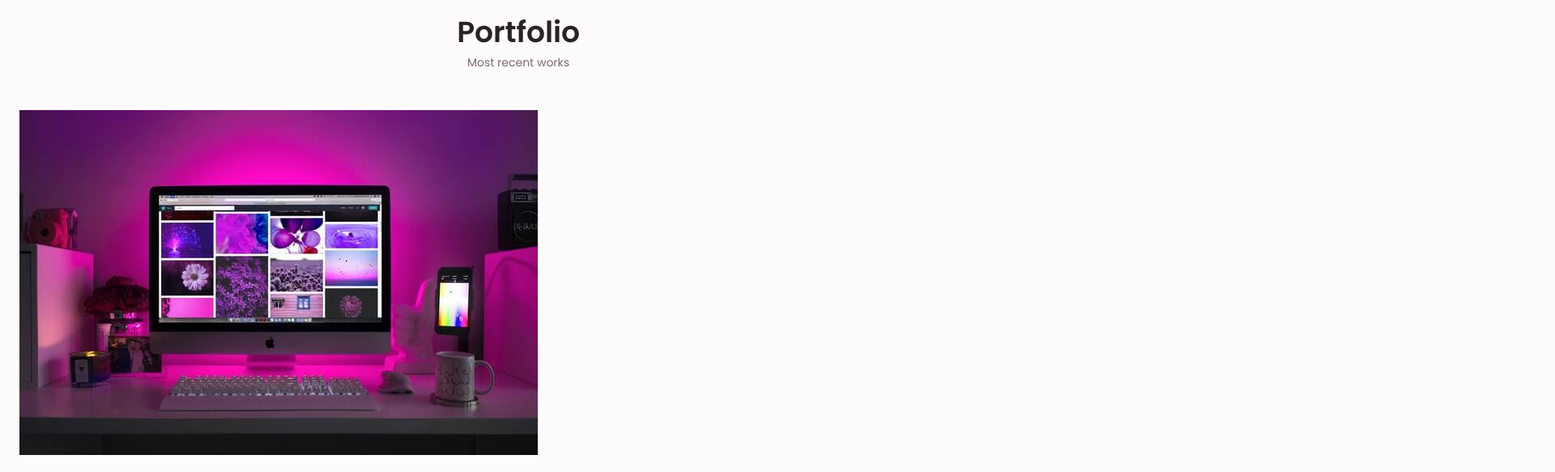
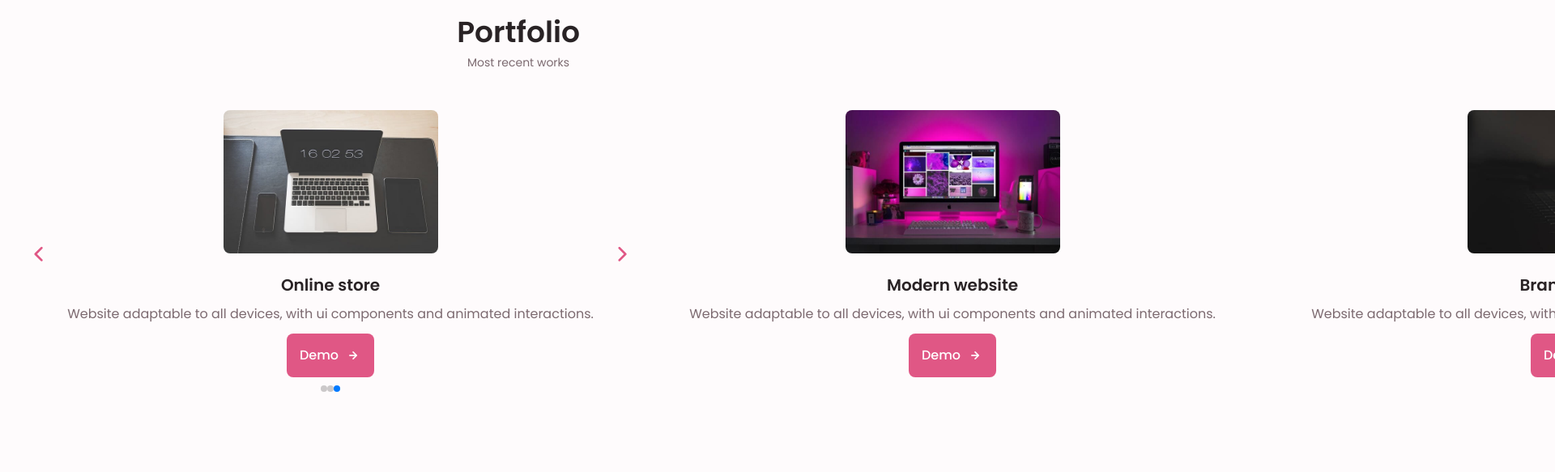
Before and after one commit to Silent-Watcher/portfolio, a website: page src/assets/pug/index.pug in a window 1280 px wide. Shown: the part 3540-4123 px from the top of the page at 81% size, 1920 px wide, since content can reach past the window. Drawn offline with nearby package versions, Linux system fonts and the light colour scheme; files that its build step writes are made by us from their sources; files whose address does not match are found by name.

Commit message:
finish portfolio section

```diff
--- a/src/assets/js/app.js
+++ b/src/assets/js/app.js
@@ -81,3 +81,17 @@ $.addEventListener('keyup', (event) => {
   if (event.key === 'Escape') closeModals();
 });
 //
+// swiper slider in portfolio section
+var swiper = new Swiper(".portfolio__container", {
+  cssMode: true,
+  loop:true,
+  navigation: {
+    nextEl: ".swiper-button-next",
+    prevEl: ".swiper-button-prev",
+  },
+  pagination: {
+    el: ".swiper-pagination",
+    clickable:true,
+  },
+  // keyboard: true,
+});
--- a/src/assets/pug/includes/_head.pug
+++ b/src/assets/pug/includes/_head.pug
@@ -2,6 +2,7 @@ head
     meta(charset="UTF-8")
     meta(http-equiv="X-UA-Compatible", content="IE=edge")
     meta(name="viewport", content="width=device-width, initial-scale=1.0")
+    link(rel="stylesheet", href="assets/css/swiper-bundle.min.css")
     //- favicon
     link(rel='apple-touch-icon' sizes='180x180' href='assets/img/favicon/apple-touch-icon.png')
     link(rel='icon' type='image/png' sizes='32x32' href='assets/img/favicon/favicon-32x32.png')
--- a/src/assets/pug/includes/_scripts.pug
+++ b/src/assets/pug/includes/_scripts.pug
@@ -1,2 +1,3 @@
+script(src="assets/js/swiper-bundle.min.js")
 script(src='https://cdn.lordicon.com/xdjxvujz.js')
 script(src="assets/js/app.js")
--- a/src/assets/pug/index.pug
+++ b/src/assets/pug/index.pug
@@ -328,29 +328,34 @@ html(lang="en")
         section.portfolio.section#portfolio
             h2.section__title Portfolio
             span.section__subtitle Most recent works
-            .portfolio__container.container
-                div
-                    .portfolio__content.grid
+            .portfolio__container.container.swiper.mySwiper
+                div.swiper-wrapper
+                    .portfolio__content.grid.swiper-slide
                         img.portfolio__img.img-fluid(src="assets/img/portfolio1.jpg", alt="portfolio")
                         .portfolio__data
                             h3.portfolio__title Modern website
                             p.portfolio__description Website adaptable to all devices, with ui components and animated interactions.
                             a.button.button--small.button--flex.portfolio__button(href="#") Demo
                                 i.uil.uil-arrow-right.button__icon
-                    .portfolio__content.grid
+                    .portfolio__content.grid.swiper-slide
                         img.portfolio__img.img-fluid(src="assets/img/portfolio2.jpg", alt="portfolio")
                         .portfolio__data
                             h3.portfolio__title Brand design
                             p.portfolio__description Website adaptable to all devices, with ui components and animated interactions.
                             a.button.button--small.button--flex.portfolio__button(href="#") Demo
                                 i.uil.uil-arrow-right.button__icon
-                    .portfolio__content.grid
+                    .portfolio__content.grid.swiper-slide
                         img.portfolio__img.img-fluid(src="assets/img/portfolio3.jpg", alt="portfolio")
                         .portfolio__data
                             h3.portfolio__title Online store
                             p.portfolio__description Website adaptable to all devices, with ui components and animated interactions.
                             a.button.button--small.button--flex.portfolio__button(href="#") Demo
                                 i.uil.uil-arrow-right.button__icon
+                .swiper-button-next
+                    i.uil.uil-angle-right-b.swiper-portfolio-icon
+                .swiper-button-prev
+                    i.uil.uil-angle-left-b.swiper-portfolio-icon
+                .swiper-pagination
 
 
 
--- /dev/null
+++ b/src/assets/sass/components/_main_portfolio.scss
@@ -0,0 +1,61 @@
+.portfolio__container {
+  position: relative;
+  overflow: initial;
+  .portfolio__content {
+    position: relative;
+    padding: 0 1.5rem;
+    .portfolio__img {
+      width: 265px;
+      border-radius: 0.5rem;
+      justify-self: center;
+    }
+    .portfolio__data {
+      .portfolio__title {
+        font-size: var(--h3-font-size);
+        margin-bottom: var(--mb-0-5);
+      }
+      .portfolio__description {
+        margin-bottom: var(--mb-0-75);
+      }
+      .portfolio__button {
+        outline: 0;
+        &:hover {
+          > .button__icon {
+            transform: translateX(0.25rem);
+          }
+        }
+      }
+    }
+  }
+}
+
+.swiper-button-prev::after,
+.swiper-button-next::after {
+  content: '';
+}
+.swiper-portfolio-icon {
+  font-size: 2rem;
+  color: var(--first-color);
+}
+// .swiper-button-prev {
+//   left: -0.5rem !important;
+// }
+// .swiper-button-next {
+//   right: -0.5rem !important;
+// }
+
+.swiper-pagination {
+  position: relative;
+}
+
+.swiper-container-horizontal > .swiper-pagination-bullets {
+  bottom: -2.5rem !important;
+  > .swiper-pagination-bullet {
+    background-color: var(--first-color);
+  }
+}
+.swiper-button-next,
+.swiper-button-prev,
+.swiper-pagination-bullets{
+  outline: 0;
+}
--- a/src/assets/sass/style.scss
+++ b/src/assets/sass/style.scss
@@ -15,3 +15,4 @@
 @import 'components/main_skills';
 @import 'components/main_qualification';
 @import 'components/main_services';
+@import 'components/main_portfolio';
```
Also changed, not shown: src/assets/css/style.css, src/assets/css/swiper-bundle.min.css (added), src/assets/js/swiper-bundle.min.js (added), src/index.html, 1 other file.
